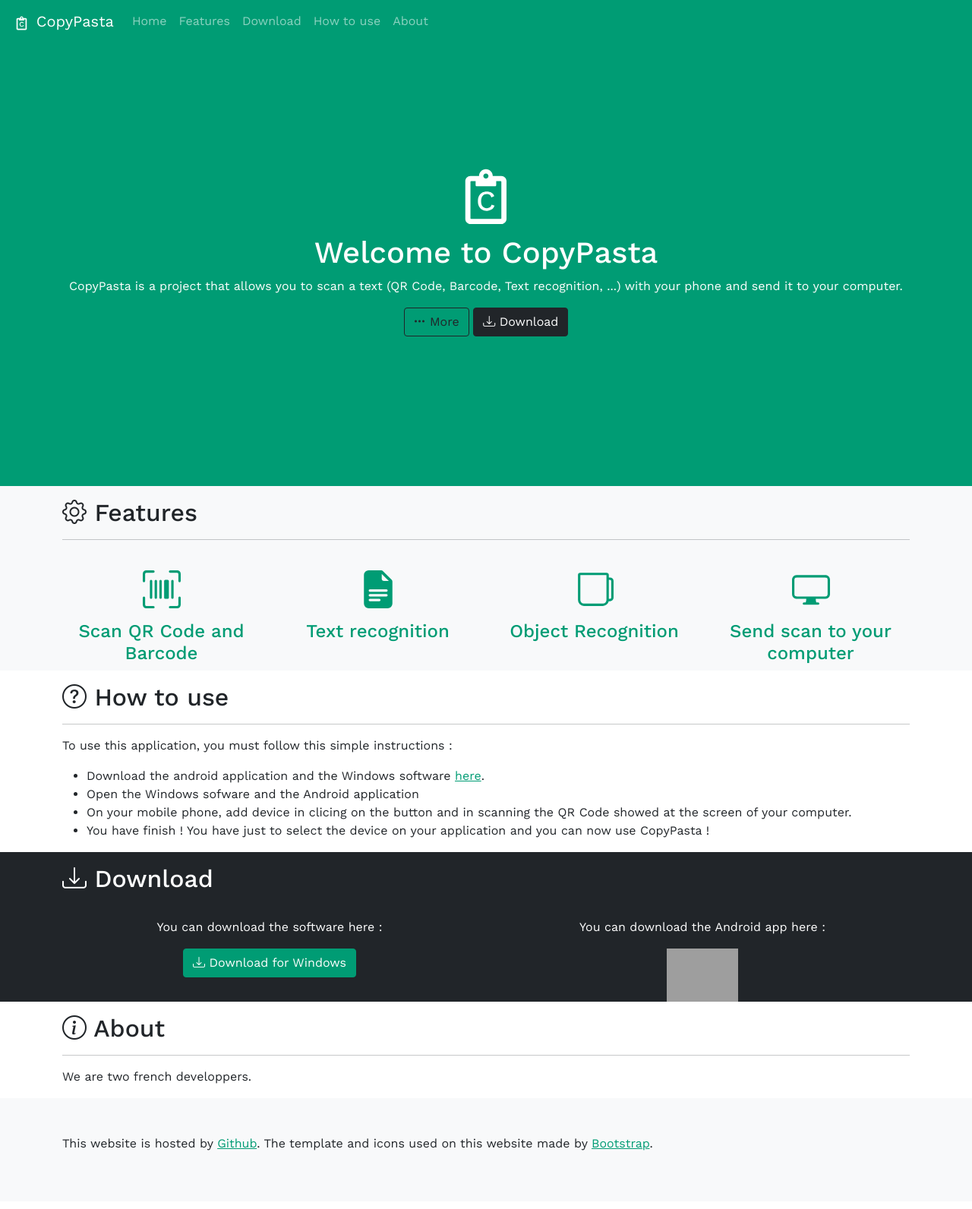
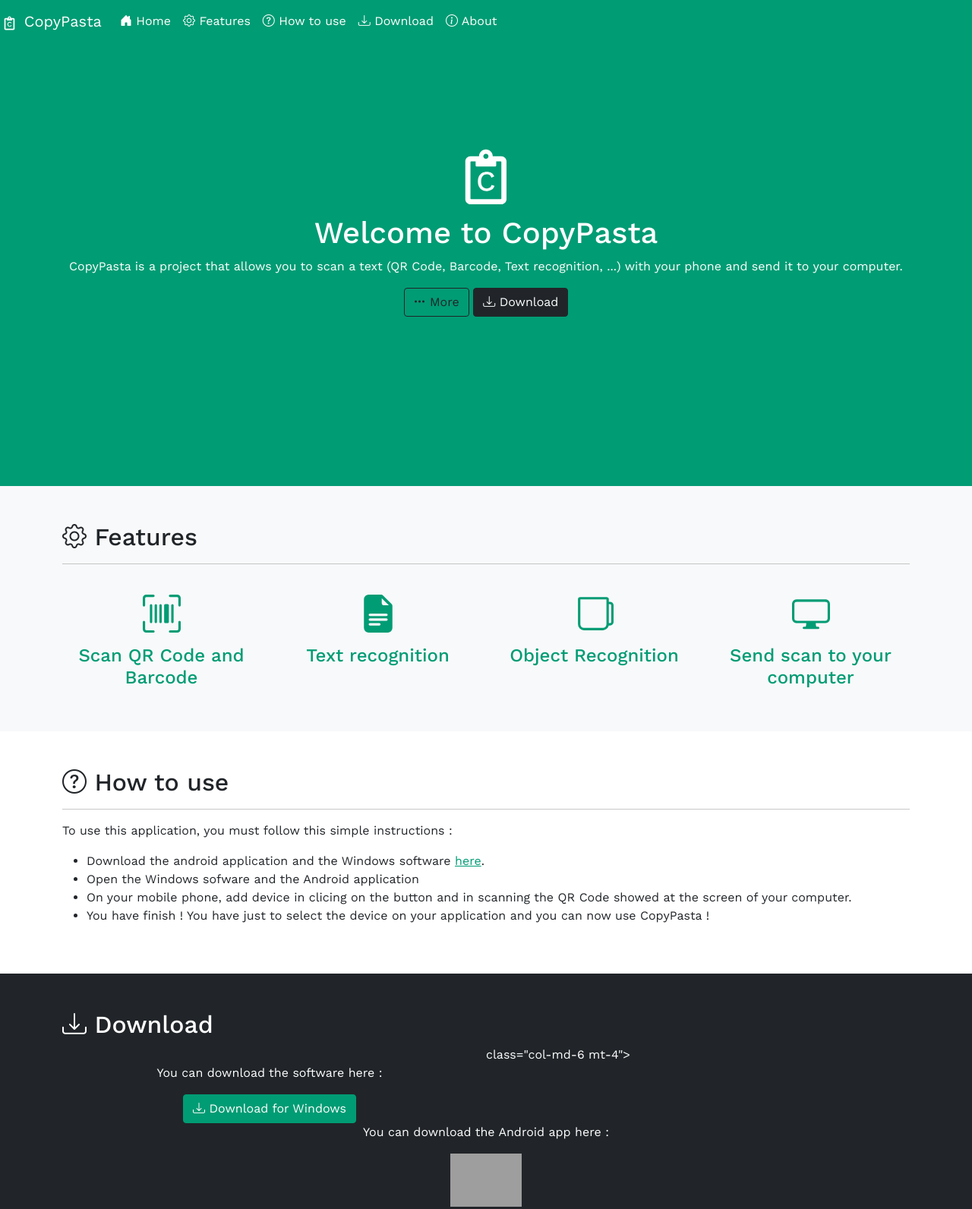
Before and after one commit to CopyPastaOfficial/CopyPastaOfficial.github.io, a plain HTML site: page index.html in a window 1280 px wide. Shown: the top 1592 px of the page at 76% size. Drawn offline with nearby package versions, Linux system fonts and the light colour scheme; grey boxes are pictures that could not be loaded.

Commit message:
Update website

```diff
--- a/index.html
+++ b/index.html
@@ -15,9 +15,10 @@
 
 
 <body>
-
+    <!-- HEADER -->
     <header style="height: 80vh" class="bg-primary px-3">
-        <nav class="navbar navbar-expand-md navbar-dark" style="z-index: 9999">
+        <!--NAVBAR-->
+        <nav class="navbar navbar-expand-md navbar-dark fixed-top bg-primary" style="z-index: 9999">
             <a class="navbar-brand" href="#">
                 <img src="logo.svg" height="25px" alt=""> CopyPasta
             </a>
@@ -27,26 +28,27 @@
             <div class="collapse navbar-collapse" id="navbarSupportedContent">
                 <ul class="navbar-nav mr-auto">
                     <li class="nav-item">
-                        <a class="nav-link" href="#">Home</a>
+                        <a class="nav-link active" href="#"><i class="bi bi-house-door-fill"></i> Home</a>
                     </li>
                     <li class="nav-item">
-                        <a class="nav-link" href="#features">Features</a>
+                        <a class="nav-link active" href="#features"><i class="bi bi-gear"></i> Features</a>
                     </li>
                     <li class="nav-item">
-                        <a class="nav-link" href="#download">Download</a>
+                        <a class="nav-link active" href="#howtouse"><i class="bi bi-question-circle"></i> How to use</a>
                     </li>
                     <li class="nav-item">
-                        <a class="nav-link" href="#howtouse">How to use</a>
+                        <a class="nav-link active" href="#download"><i class="bi bi-download"></i> Download</a>
                     </li>
                     <li class="nav-item">
-                        <a class="nav-link" href="#about">About</a>
+                        <a class="nav-link active" href="#about"><i class="bi bi-info-circle"></i> About</a>
                     </li>
                 </ul>
             </div>
+        </nav>
+        <!--NAVBAR end-->
+        <!--HEADER (TITLE AT THE HEADER)-->
 
-
-        </nav>
-        <section class="text-white text-center" style="z-index: 0; position: relative; top: -50px; align-content: center; justify-content: center;display: flex; height: 100%; flex-direction: column; vertical-align: middle;">
+        <section class="text-white text-center" style="z-index: 0;position: relative; top: -20px; align-content: center; justify-content: center;display: flex; height: 100%; flex-direction: column; vertical-align: middle;">
             <div>
                 <img src="logo.svg" width="100px" alt="">
 
@@ -59,9 +61,12 @@
             </div>
 
         </section>
+        <!--HEADER (TITLE AT THE HEADER) end -->
+
     </header>
-    <div class="bg-light" id="features">
-        <div class="container pt-3">
+    <!-- FEATURES SECTION -->
+    <section class="bg-light" id="features">
+        <div class="container py-5">
             <h2><i class="bi bi-gear"></i> Features</h2>
             <hr/>
             <br>
@@ -84,10 +89,13 @@
                 </div>
             </div>
         </div>
-    </div>
 
-    <div class="container">
-        <h2 id="howtouse" class="mt-3"><i class="bi bi-question-circle"></i> How to use</h2>
+    </section>
+    <!-- FEATURES SECTION end -->
+    <!-- HOW TO USE SECTION -->
+    <section class="bg-white">
+        <div class="container py-5">
+            <h2 id="howtouse"><i class="bi bi-question-circle"></i> How to use</h2>
             <hr/>
             <p>To use this application, you must follow this simple instructions :</p>
             <ul>
@@ -98,15 +106,18 @@
                 <li>You have finish ! You have just to select the device on your application and you can now use CopyPasta !</li>
             </ul>
         </div>
-    <div class="bg-dark text-white">
-        <div class="container pt-3">
+    </section>
+    <!-- HOW TO USE SECTION end -->
+    <!-- DOWNLOAD SECTION -->
+    <section class="bg-dark text-white">
+        <div class="container py-5">
             <h2 id="download"><i class="bi bi-download"></i> Download</h2>
             <div class="row text-center">
                 <div class="col-md-6 mt-4">
                     <p class="text-center">You can download the software here :</p>
                     <a href="https://github.com/CopyPastaOfficial/CopyPasta/releases/download/0.9.9/copypasta.exe" class="btn btn-primary"><i class="bi bi-download"></i> Download for Windows</a>
                 </div>
-                <div class="col-md-6 mt-4">
+                class="col-md-6 mt-4">
                 <p class="text-center">You can download the Android app here :</p>
                 <a href="https://github.com/CopyPastaOfficial/Android/releases/download/v1.0.0/copypasta-lite.apk"><img height="70px" alt='Get it on Google Play' src='https://play.google.com/intl/en_us/badges/static/images/badges/en_badge_web_generic.png' /></a>
             </div>
@@ -114,21 +125,25 @@
 
 
         </div>
-    </div>
-    <div class="container">
+    </section>
+    <!-- DOWNLOAD SECTION end -->
+    <!-- ABOUT SECTION -->
+    <section class="container py-5">
         <h2 id="about" class="mt-3"><i class="bi bi-info-circle"></i> About</h2>
         <hr/>
         <p>We are two french developpers.</p>
-    </div>
+    </section>
+    <!-- ABOUT SECTION end -->
 
+    <!-- FOOTER -->
     <footer class="bg-light py-5">
         <div class="container">
             <p>This website is hosted by
                 <a href="https://github.com">Github</a>. The template and icons used on this website made by
                 <a href="https://getbootstrap.com">Bootstrap</a>.</p>
         </div>
-
     </footer>
+    <!-- END FOOTER -->
     <script src="https://code.jquery.com/jquery-3.3.1.slim.min.js" integrity="sha384-q8i/X+965DzO0rT7abK41JStQIAqVgRVzpbzo5smXKp4YfRvH+8abtTE1Pi6jizo" crossorigin="anonymous"></script>
     <script src="https://cdnjs.cloudflare.com/ajax/libs/popper.js/1.14.7/umd/popper.min.js" integrity="sha384-UO2eT0CpHqdSJQ6hJty5KVphtPhzWj9WO1clHTMGa3JDZwrnQq4sF86dIHNDz0W1" crossorigin="anonymous"></script>
     <script src="https://stackpath.bootstrapcdn.com/bootstrap/4.3.1/js/bootstrap.min.js" integrity="sha384-JjSmVgyd0p3pXB1rRibZUAYoIIy6OrQ6VrjIEaFf/nJGzIxFDsf4x0xIM+B07jRM" crossorigin="anonymous"></script>
@@ -138,8 +153,17 @@
             color: white;
         }
 
-        .btn-primary:hover {
+        -primary:hover {
             color: white;
+        }
+
+         :rget::before {
+            content: "";
+            display: block;
+            height: 74px;
+            /* fixed header height*/
+            margin: -74px 0 0;
+            /* negative fixed header height */
         }
     </style>
 </body>
```
Lines whose indentation alone changed are shown as unchanged.
